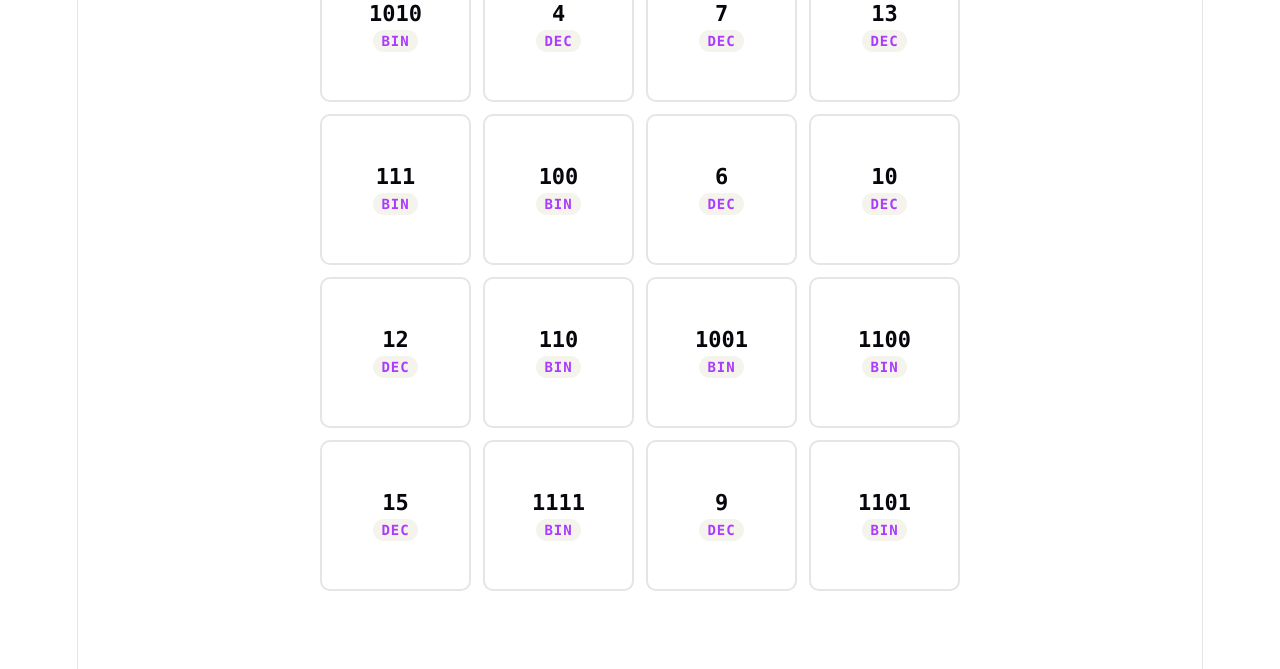
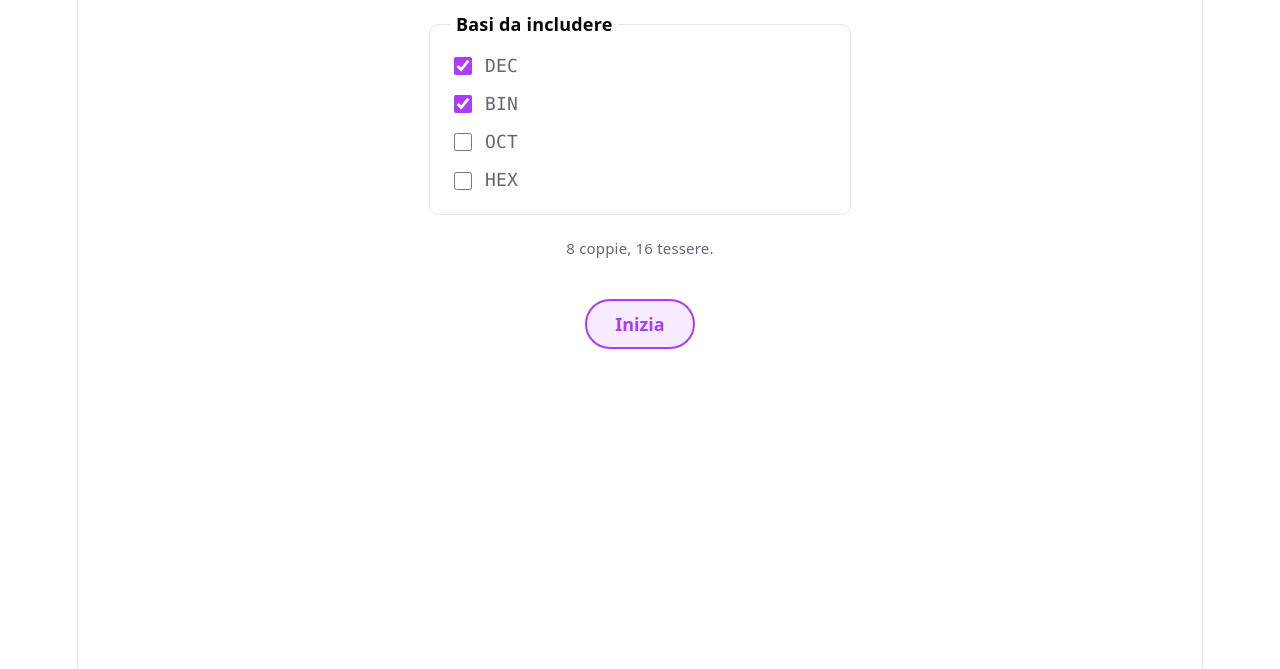
Before and after one commit to vinzoni/base-memory, a website built with Vite: page index.html in a window 1280 px wide. Shown: the part 131-800 px from the top of the page. Built offline with nearby package versions, Linux system fonts and the light colour scheme.

Commit message:
feat: add base selection screen and screen navigation
The game now starts from a configuration screen rather than hardcoded
bases. The pair preview updates as bases are toggled, and explains why
some combinations yield fewer pairs: it is the same fact the game
teaches, so it is worth stating rather than leaving to be inferred.
Leaving a screen now clears its timer.

```diff
--- a/src/main.js
+++ b/src/main.js
@@ -10,18 +10,21 @@ import { getLevelById } from './core/levels.js';
 import { UI_TIMING } from './config.js';
 import { renderBoard } from './ui/board.js';
 import { renderHud } from './ui/hud.js';
+import { renderConfigScreen } from './ui/configScreen.js';
+import { createScreenManager } from './ui/screens.js';
 
 const level = getLevelById(1);
-const selectedBases = ['DEC', 'BIN'];
+const screens = createScreenManager(document.querySelector('#app'));
 
-document.querySelector('#app').innerHTML = `
+function renderGameScreen(container, selectedBases) {
+  container.innerHTML = `
     <main class="game-screen">
       <section id="hud" class="hud"></section>
       <section id="board" class="board"></section>
     </main>
   `;
-const hudEl = document.querySelector('#hud');
-const boardEl = document.querySelector('#board');
+  const hudEl = container.querySelector('#hud');
+  const boardEl = container.querySelector('#board');
 
   let state = createGame({ level, selectedBases, startedAt: Date.now() });
 
@@ -67,3 +70,18 @@ const timerId = setInterval(() => {
 
   renderFullBoard();
   renderHudNow();
+
+  return () => clearInterval(timerId);
+}
+
+function showGameScreen(selectedBases) {
+  screens.show((container) => renderGameScreen(container, selectedBases));
+}
+
+function showConfigScreen() {
+  screens.show((container) =>
+    renderConfigScreen(container, { level, onStart: showGameScreen })
+  );
+}
+
+showConfigScreen();
--- a/src/style.css
+++ b/src/style.css
@@ -94,6 +94,75 @@ code {
   display: flex;
   flex-direction: column;
   box-sizing: border-box;
+}
+
+.config-screen {
+  display: flex;
+  flex-direction: column;
+  align-items: center;
+  gap: 20px;
+  padding: 32px 20px;
+  flex-grow: 1;
+  width: 100%;
+  max-width: 420px;
+  margin: 0 auto;
+  box-sizing: border-box;
+}
+
+.config-screen__bases {
+  width: 100%;
+  display: flex;
+  flex-direction: column;
+  gap: 12px;
+  padding: 16px 20px 20px;
+  border: 1px solid var(--border);
+  border-radius: 10px;
+  text-align: left;
+
+  legend {
+    padding: 0 6px;
+    font-weight: 600;
+    color: var(--text-h);
+  }
+}
+
+.config-screen__option {
+  display: flex;
+  align-items: center;
+  gap: 10px;
+  font-family: var(--mono);
+}
+
+.config-screen__option input[type='checkbox'] {
+  width: 18px;
+  height: 18px;
+  accent-color: var(--accent);
+}
+
+.config-screen__status {
+  min-height: 44px;
+  font-size: 15px;
+}
+
+.config-screen__start {
+  font: inherit;
+  font-weight: 600;
+  padding: 10px 28px;
+  border: 2px solid var(--accent);
+  border-radius: 999px;
+  background: var(--accent-bg);
+  color: var(--accent);
+  cursor: pointer;
+
+  &:focus-visible {
+    outline: 2px solid var(--accent);
+    outline-offset: 2px;
+  }
+
+  &:disabled {
+    opacity: 0.5;
+    cursor: default;
+  }
 }
 
 .game-screen {
--- /dev/null
+++ b/src/ui/configScreen.js
@@ -0,0 +1,107 @@
+import { BASES } from '../core/bases.js';
+import { getPlayablePairCount } from '../core/pairGenerator.js';
+import { DEFAULT_SELECTED_BASES, MIN_SELECTABLE_BASES } from '../config.js';
+
+const BASE_ORDER = Object.keys(BASES);
+
+function computeStatus(selectedBases, level) {
+  if (selectedBases.size < MIN_SELECTABLE_BASES) {
+    return {
+      canStart: false,
+      message: `Seleziona almeno ${MIN_SELECTABLE_BASES} basi per iniziare.`,
+      showCapExplanation: false,
+    };
+  }
+
+  const orderedSelection = BASE_ORDER.filter((baseId) => selectedBases.has(baseId));
+  const pairCount = getPlayablePairCount(level, orderedSelection);
+  // Il tetto del livello non viene raggiunto quando alcune basi selezionate
+  // producono la stessa rappresentazione per uno stesso valore (SPECIFICHE.md
+  // §2.2): reso esplicito invece di lasciarlo dedurre da un numero che scende,
+  // perché è proprio il concetto didattico che il gioco vuole insegnare.
+  const showCapExplanation = pairCount < level.maxPairCount;
+
+  if (pairCount < 2) {
+    return {
+      canStart: false,
+      message: 'Questa combinazione di basi non produce abbastanza coppie diverse: scegline altre.',
+      showCapExplanation,
+    };
+  }
+
+  return {
+    canStart: true,
+    message: `${pairCount} coppie, ${pairCount * 2} tessere.`,
+    showCapExplanation,
+  };
+}
+
+function buildStatusText(status) {
+  if (!status.showCapExplanation) return status.message;
+  return `${status.message} Con queste basi alcuni numeri si scrivono allo stesso modo e non formano coppie valide.`;
+}
+
+export function renderConfigScreen(container, { level, onStart }) {
+  const selectedBases = new Set(DEFAULT_SELECTED_BASES);
+
+  const section = document.createElement('section');
+  section.className = 'config-screen';
+
+  const heading = document.createElement('h1');
+  heading.textContent = 'Base Memory';
+  section.appendChild(heading);
+
+  const fieldset = document.createElement('fieldset');
+  fieldset.className = 'config-screen__bases';
+  const legend = document.createElement('legend');
+  legend.textContent = 'Basi da includere';
+  fieldset.appendChild(legend);
+
+  BASE_ORDER.forEach((baseId) => {
+    const wrapper = document.createElement('div');
+    wrapper.className = 'config-screen__option';
+
+    const checkbox = document.createElement('input');
+    checkbox.type = 'checkbox';
+    checkbox.id = `base-${baseId}`;
+    checkbox.checked = selectedBases.has(baseId);
+    checkbox.addEventListener('change', () => {
+      if (checkbox.checked) selectedBases.add(baseId);
+      else selectedBases.delete(baseId);
+      update();
+    });
+
+    const label = document.createElement('label');
+    label.htmlFor = checkbox.id;
+    label.textContent = BASES[baseId].label;
+
+    wrapper.append(checkbox, label);
+    fieldset.appendChild(wrapper);
+  });
+
+  section.appendChild(fieldset);
+
+  const status = document.createElement('p');
+  status.className = 'config-screen__status';
+  status.setAttribute('role', 'status');
+  section.appendChild(status);
+
+  const startButton = document.createElement('button');
+  startButton.type = 'button';
+  startButton.className = 'config-screen__start';
+  startButton.textContent = 'Inizia';
+  startButton.addEventListener('click', () => {
+    if (startButton.disabled) return;
+    onStart(BASE_ORDER.filter((baseId) => selectedBases.has(baseId)));
+  });
+  section.appendChild(startButton);
+
+  function update() {
+    const currentStatus = computeStatus(selectedBases, level);
+    status.textContent = buildStatusText(currentStatus);
+    startButton.disabled = !currentStatus.canStart;
+  }
+
+  update();
+  container.replaceChildren(section);
+}
--- /dev/null
+++ b/src/ui/screens.js
@@ -0,0 +1,14 @@
+// Non conosce i nomi delle schermate (configurazione, partita, ...): aggiungerne
+// una nuova (riepilogo, classifica) è responsabilità di chi chiama show(), non di
+// questo modulo.
+export function createScreenManager(rootElement) {
+  let cleanupActiveScreen = null;
+
+  function show(renderScreen) {
+    cleanupActiveScreen?.();
+    rootElement.replaceChildren();
+    cleanupActiveScreen = renderScreen(rootElement) ?? null;
+  }
+
+  return { show };
+}
```
Lines whose indentation alone changed are shown as unchanged.
